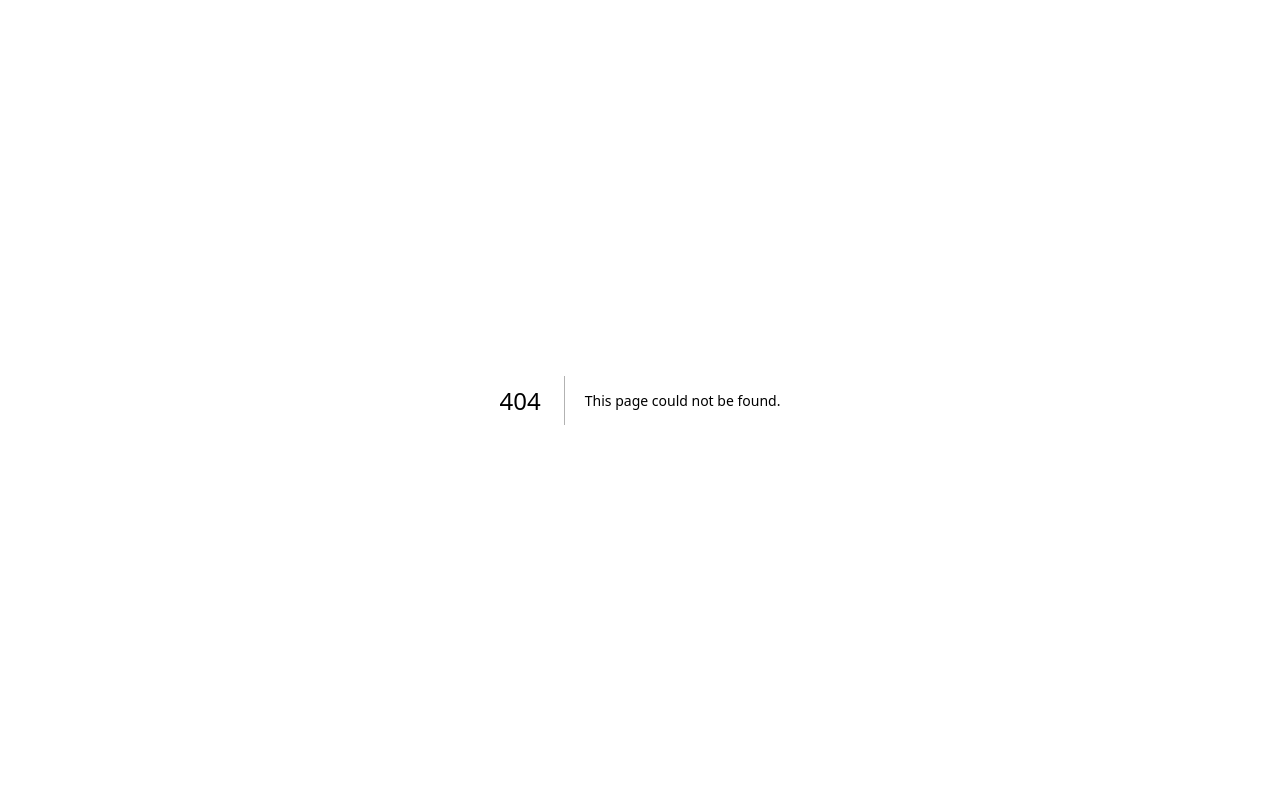
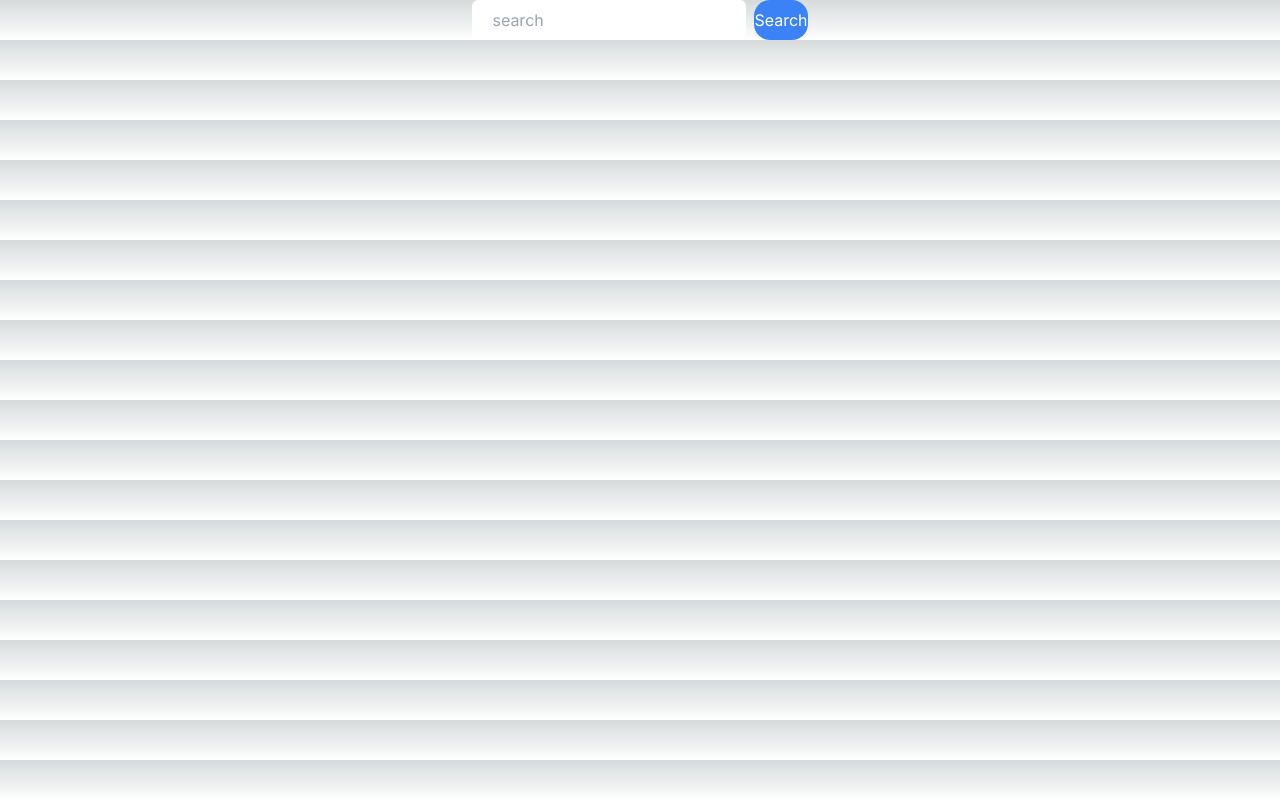
Before and after one commit to siri906/next-challenge-tweet, a Next.js app: page /search in a window 1280 px wide. Before the commit this address had no page. Built offline with nearby package versions, Linux system fonts and the light colour scheme.

Commit message:
search페이지

```diff
--- /dev/null
+++ b/app/(search)/search/page.tsx
@@ -0,0 +1,13 @@
+import Button from "@/components/Button";
+import Input from "@/components/Input";
+import { MagnifyingGlassIcon as OutlineMagnifyingGlassIcon } from "@heroicons/react/24/outline";
+export default function Search() {
+  return (
+    <div>
+      <div className="flex gap-2 justify-center">
+        <Input name="search" type="text" placeholder="search" />
+        <Button text="Search" />
+      </div>
+    </div>
+  );
+}
--- a/components/tab-bar.tsx
+++ b/components/tab-bar.tsx
@@ -1,7 +1,7 @@
 "use client";
 
-import { HomeIcon as SolidHomeIcon, NewspaperIcon as SolidNewspaperIcon, ChatBubbleOvalLeftEllipsisIcon as SolidChatIcon, VideoCameraIcon as SolidVideoCameraIcon, UserIcon as SolidUserIcon, MagnifyingGlassIcon as SolidMagnifyingGlassIcon } from "@heroicons/react/24/solid";
-import { HomeIcon as OutlineHomeIcon, NewspaperIcon as OutlineNewspaperIcon, ChatBubbleOvalLeftEllipsisIcon as OutlineChatIcon, VideoCameraIcon as OutlineVideoCameraIcon, MagnifyingGlassIcon as OutlineMagnifyingGlassIcon, UserIcon as OutlineUserIcon } from "@heroicons/react/24/outline";
+import { HomeIcon as SolidHomeIcon, UserIcon as SolidUserIcon, MagnifyingGlassIcon as SolidMagnifyingGlassIcon } from "@heroicons/react/24/solid";
+import { HomeIcon as OutlineHomeIcon, MagnifyingGlassIcon as OutlineMagnifyingGlassIcon, UserIcon as OutlineUserIcon } from "@heroicons/react/24/outline";
 import Link from "next/link";
 import { usePathname } from "next/navigation";
 
```
